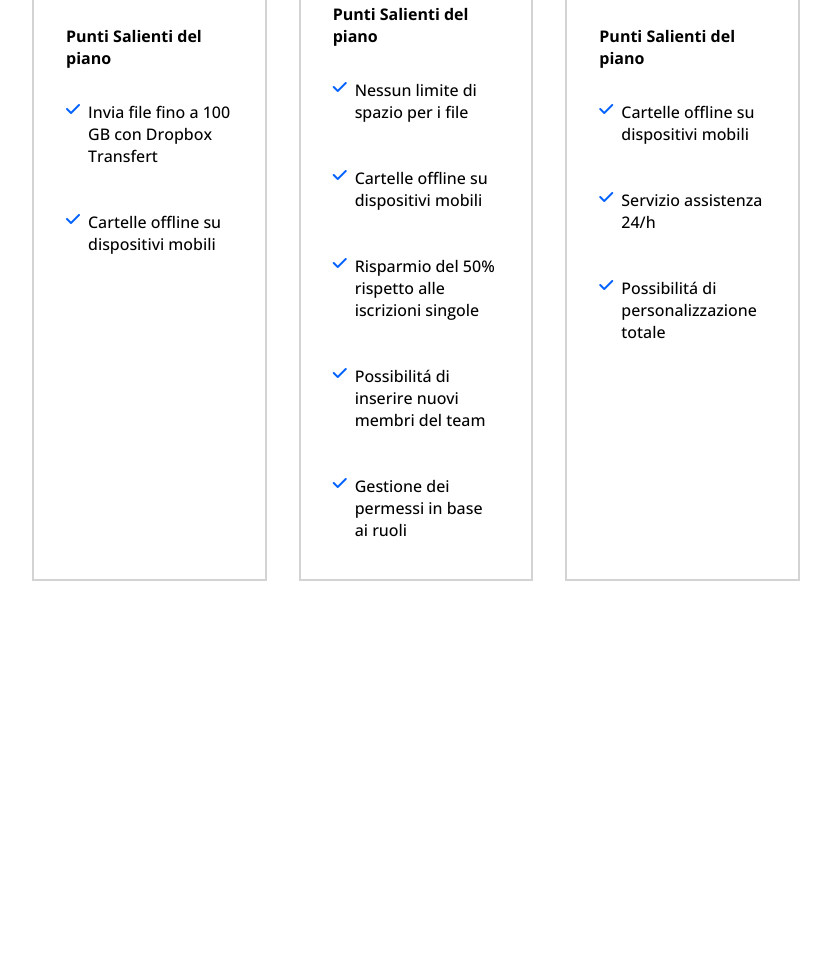
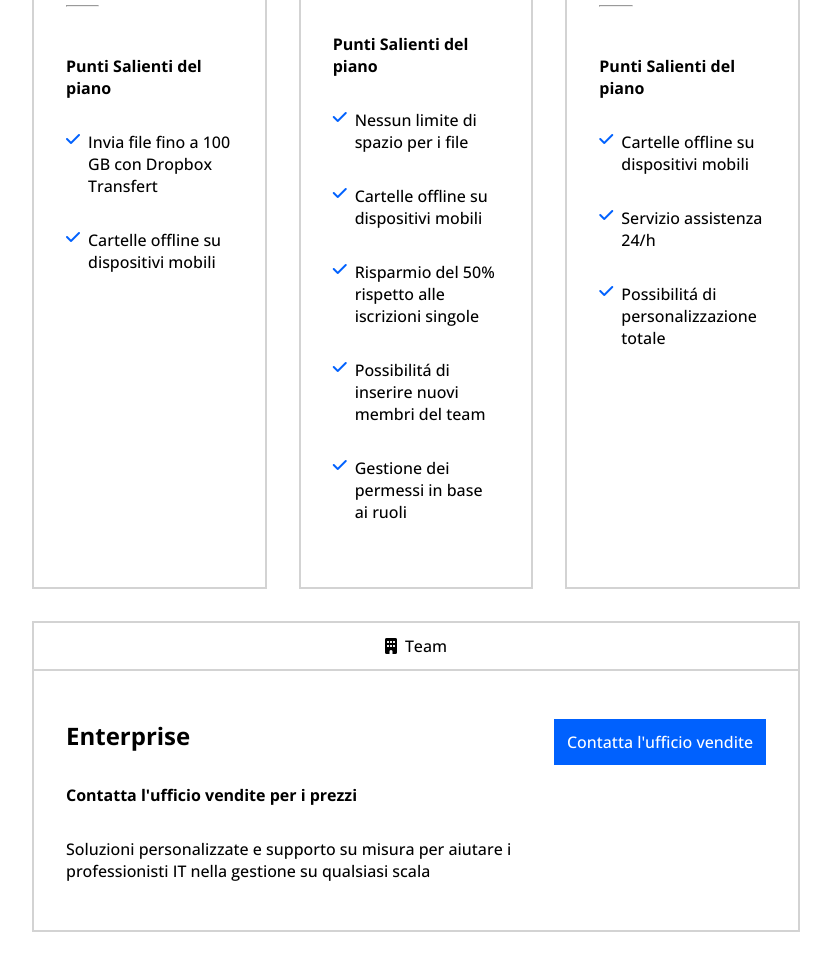
Before and after one commit to francescoboschelle/htmlcss-dropbox, a plain HTML site: page index.html in a window 1280 px wide. Shown: the part 2035-3005 px from the top of the page, without its empty margins (224-1055 px from the left). Before the commit the page ends 2696 px from the top, so only its background shows below. Drawn offline with nearby package versions, Linux system fonts and the light colour scheme; a web font is replaced by a local one.

Commit message:
Add team card section with enterprise details and enhance card styles

```diff
--- a/index.html
+++ b/index.html
@@ -248,7 +248,34 @@
           </div>
           <div class="row">
             <div class="col-12">
-              <div class="card"></div>
+              <div class="card">
+                <div class="card_section_title">
+                  <div class="card_icon_text d-flex">
+                    <i class="fa-solid fa-building"></i>
+                    <p>Team</p>
+                  </div>
+                </div>
+                <div class="card_section_info">
+                  <div class="card_costs">
+                    <div class="row">
+                      <div class="col-8 d-flex flex-column gap-2">
+                        <h3>Enterprise</h3>
+                        <h4>Contatta l&apos;ufficio vendite per i prezzi</h4>
+                        <p>
+                          Soluzioni personalizzate e supporto su misura per
+                          aiutare i professionisti IT nella gestione su
+                          qualsiasi scala
+                        </p>
+                      </div>
+                      <div class="col-4">
+                        <div class="btn btn-primary">
+                          <a href="./">Contatta l&apos;ufficio vendite</a>
+                        </div>
+                      </div>
+                    </div>
+                  </div>
+                </div>
+              </div>
             </div>
           </div>
         </div>
--- a/style.css
+++ b/style.css
@@ -102,6 +102,14 @@ h3 {
   margin-bottom: 1rem;
 }
 
+.flex-column {
+  flex-direction: column;
+}
+
+.gap-2 {
+  gap: 2rem;
+}
+
 .btn {
   padding: 0.25rem 1rem;
   max-width: fit-content;
@@ -118,6 +126,8 @@ h3 {
 }
 
 .card {
+  display: flex;
+  flex-direction: column;
   height: 100%;
 }
 
@@ -127,26 +137,17 @@ h3 {
 }
 
 .card_section_title {
-  height: 5%;
+  height: fit-content;
   align-content: center;
 }
 
 .card_section_info {
-  height: 95%;
+  display: flex;
+  flex-direction: column;
+  gap: 3rem;
+  flex-grow: 1;
   border-top: 0;
   padding: 2rem;
-
-  * {
-    margin-bottom: 0.75rem;
-  }
-
-  .card_costs,
-  .card_features,
-  > p,
-  hr,
-  li {
-    margin-bottom: 2rem;
-  }
 
   li > i {
     color: var(--color-primary);
@@ -164,7 +165,6 @@ h3 {
     max-width: 100%;
     width: 100%;
     padding: 0.75rem;
-    margin-bottom: 2rem;
   }
 }
 
@@ -172,6 +172,11 @@ h3 {
   justify-content: center;
   align-items: center;
   gap: 0.5rem;
+  margin: 0.75rem 0;
+}
+
+li.card_icon_text {
+  margin: 2rem 0;
 }
 
 .left-align {
```
